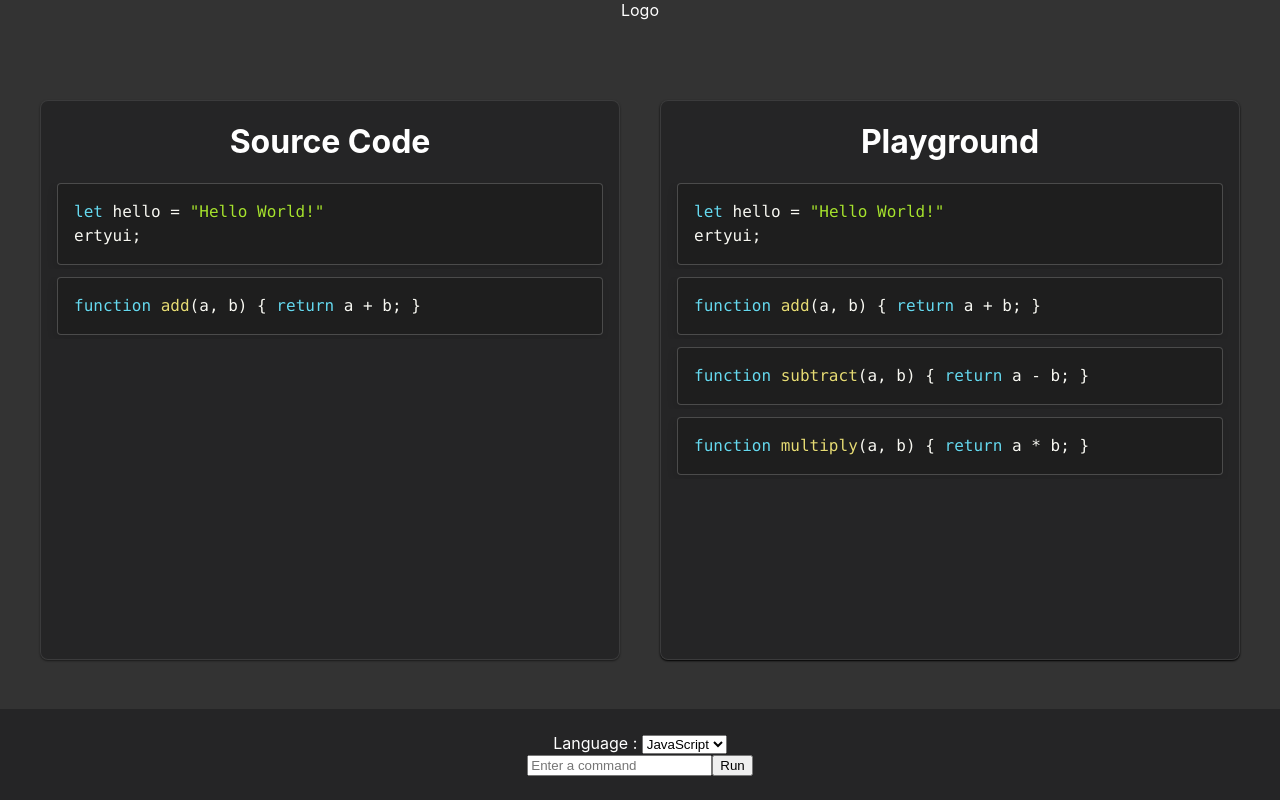
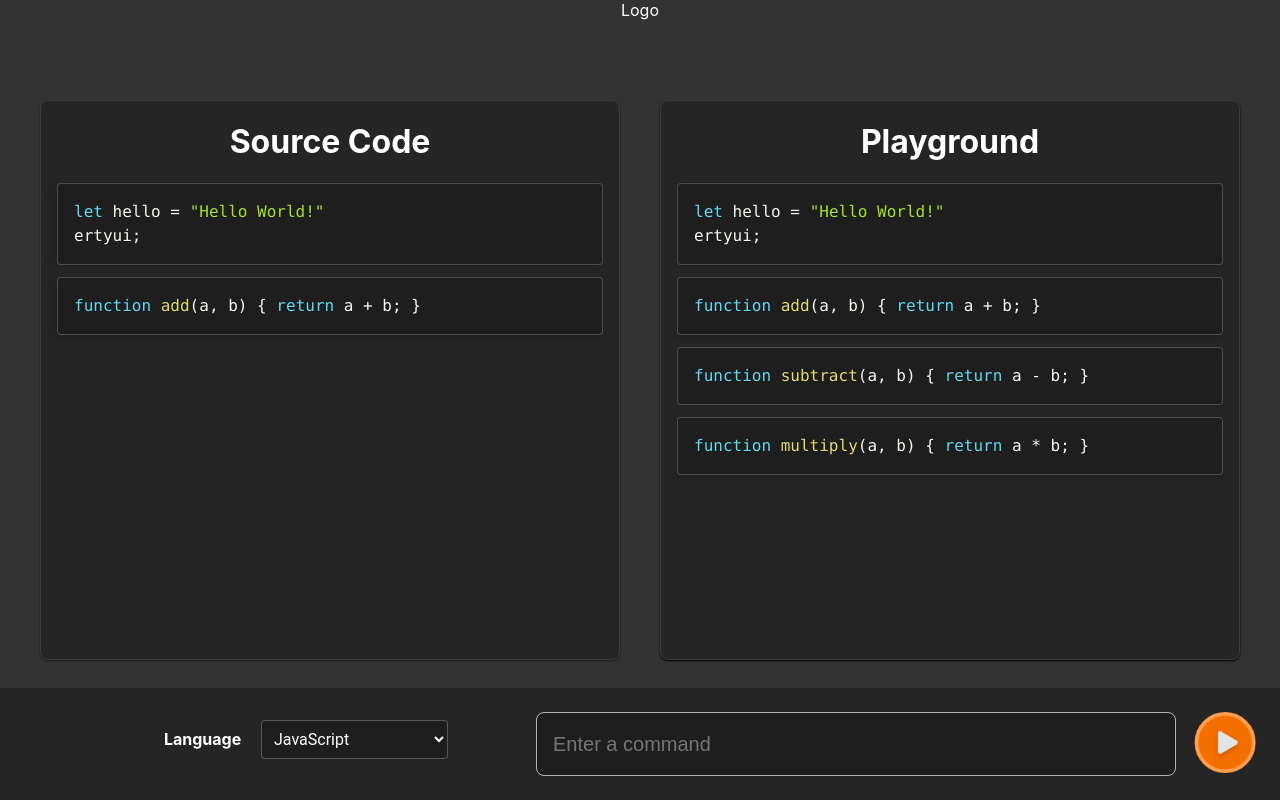
Before and after one commit to abhaykvincent/typeflow, a React (Create React App) app: page / in a window 1280 px wide. Built offline with nearby package versions, Linux system fonts and the light colour scheme.

Commit message:
Command control ui style updated

```diff
--- a/src/components/CommandControl/CommandControl.jsx
+++ b/src/components/CommandControl/CommandControl.jsx
@@ -5,18 +5,18 @@ function CommandControl() {
     <div className="command-control">
         <div className="language-settings">
 
-            <label htmlFor="language">Language : </label>
+            <label htmlFor="language">Language  </label>
             <select name="language" id="language-select">
-            <option value="javascript">JavaScript</option>
-            <option value="python">Python</option>
-            <option value="java">Java</option>
-            <option value="c++">C++</option>
+            <option value="javascript" >JavaScript</option>
+            <option value="python" disabled>Python [Private Beta]</option>
+            <option value="java" disabled>Java [Private Beta]</option>
+            <option value="c++ "disabled>C++ [Private Beta]</option>
             </select>
 
         </div>
         <div className="command-input__wrapper">
             <input type="text" className="command-input" placeholder="Enter a command" />
-            <button className="command-input__button">Run</button>
+            <button className="command-input__button"></button>
         </div>
     </div>
   )
--- a/src/components/CommandControl/CommandControl.scss
+++ b/src/components/CommandControl/CommandControl.scss
@@ -1,8 +1,53 @@
 .command-control{
+    display: flex;
+    justify-content: end;
     position: fixed;
     bottom: 0;
     right: 0;
     width: 100vw;
     padding: 8px*3;
     background-color: #252526;
+    .language-settings{
+        padding: 8px;
+        margin-right: 8px*10;
+        label{
+            color: #fff;
+            font-size: 16px;
+            font-weight: bold;
+            margin-right: 8px*2;
+        }
+        select{
+            background-color: #1E1E1E;
+            border: 1px solid rgba(255, 255, 255, 0.25);
+            border-radius: 4px;
+            padding: 8px;
+            color: #fff;
+            font-size: 16px;
+            font-family: 'Roboto', sans-serif;
+            font-weight: 400;
+            &:focus{
+                outline: none;
+            }
+        }
+    }
+    .command-input__wrapper{
+        display: flex;
+        input{
+            padding: 8px*2;
+            width: 50vw;
+            border-radius: 8px;
+            margin-right: 8px*2;
+            background-color: #1E1E1E;
+            border: 1px solid#b6b6b6;
+            font-size: 8px*2.5;
+        }
+        button{
+            height: 8px*8;
+            width: 8px*8;
+            background-image: url('../../assets/buttons/play.png');
+            background-size: 100%;
+            background-color: rgba(255, 255, 255, 0);
+            border: none;
+        }
+    }
 }
```
Also changed, not shown: src/assets/buttons/play.png (added).
